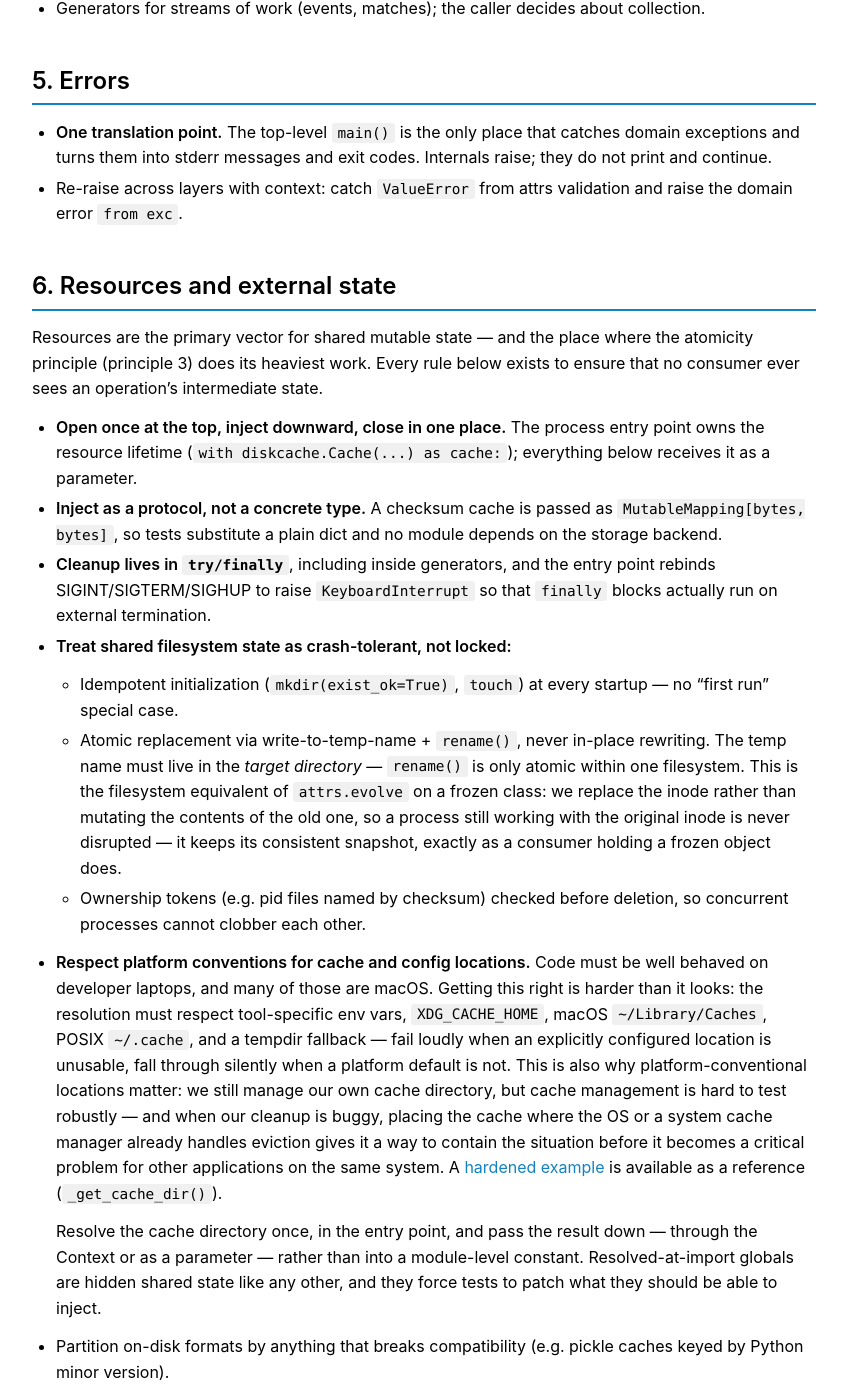
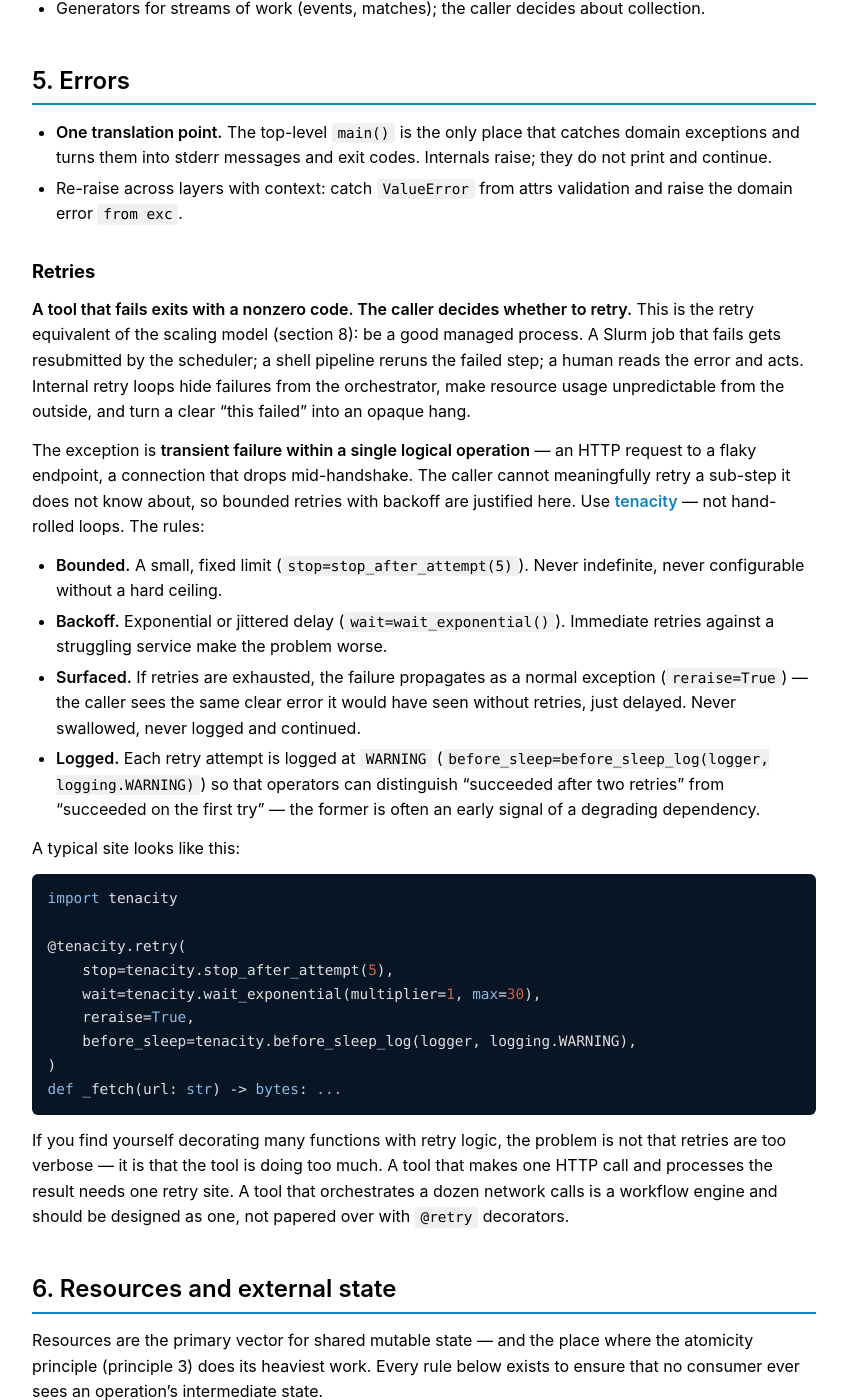
Before and after one commit to vikinganalytics/styleguide, a Jekyll site: the page built from pyguide.md, in a window 1280 px wide and 1400 px high, scrolled down 12157 px. Shown: the whole window, without its empty margins (216-1063 px from the left). Built offline with Jekyll 4.4.1, drawn with Linux system fonts in a browser that asks for light colours; our own code applies the rules of GitHub Pages for plain Markdown files; some of the changed text lies outside the part shown.

Commit message:
Add retry policy and least-privilege resource guidance
Co-Authored-By: Claude Opus 4.6 (1M context) <noreply@anthropic.com>

````diff
--- a/pyguide.md
+++ b/pyguide.md
@@ -627,6 +627,58 @@ what lets everything downstream skip re-checking and locking.
 - Re-raise across layers with context: catch `ValueError` from attrs
   validation and raise the domain error `from exc`.
 
+### Retries
+
+**A tool that fails exits with a nonzero code. The caller decides whether
+to retry.** This is the retry equivalent of the scaling model (section 8):
+be a good managed process. A Slurm job that fails gets resubmitted by
+the scheduler; a shell pipeline reruns the failed step; a human reads
+the error and acts. Internal retry loops hide failures from the
+orchestrator, make resource usage unpredictable from the outside, and
+turn a clear "this failed" into an opaque hang.
+
+The exception is **transient failure within a single logical
+operation** — an HTTP request to a flaky endpoint, a connection that
+drops mid-handshake. The caller cannot meaningfully retry a sub-step it
+does not know about, so bounded retries with backoff are justified here.
+Use **[tenacity](https://tenacity.readthedocs.io/)** — not hand-rolled
+loops. The rules:
+
+- **Bounded.** A small, fixed limit (`stop=stop_after_attempt(5)`).
+  Never indefinite, never configurable without a hard ceiling.
+- **Backoff.** Exponential or jittered delay (`wait=wait_exponential()`).
+  Immediate retries against a struggling service make the problem worse.
+- **Surfaced.** If retries are exhausted, the failure propagates as a
+  normal exception (`reraise=True`) — the caller sees the same clear
+  error it would have seen without retries, just delayed. Never
+  swallowed, never logged and continued.
+- **Logged.** Each retry attempt is logged at `WARNING`
+  (`before_sleep=before_sleep_log(logger, logging.WARNING)`) so that
+  operators can distinguish "succeeded after two retries" from
+  "succeeded on the first try" — the former is often an early signal of
+  a degrading dependency.
+
+A typical site looks like this:
+
+```python
+import tenacity
+
+@tenacity.retry(
+    stop=tenacity.stop_after_attempt(5),
+    wait=tenacity.wait_exponential(multiplier=1, max=30),
+    reraise=True,
+    before_sleep=tenacity.before_sleep_log(logger, logging.WARNING),
+)
+def _fetch(url: str) -> bytes: ...
+```
+
+If you find yourself decorating many functions with retry logic, the
+problem is not that retries are too verbose — it is that the tool is
+doing too much. A tool that makes one HTTP call and processes the result
+needs one retry site. A tool that orchestrates a dozen network calls is
+a workflow engine and should be designed as one, not papered over with
+`@retry` decorators.
+
 ## 6. Resources and external state
 
 Resources are the primary vector for shared mutable state — and the place
@@ -677,6 +729,15 @@ intermediate state.
   state like any other, and they force tests to patch what they should be
   able to inject.
 
+- **Least privilege toward external resources.** The immutability
+  principle applies beyond data structures: do not acquire capabilities
+  you will not use. Use read-only credentials when the tool only reads.
+  Hit a read replica when the tool does not need consistency guarantees
+  from the primary. Call the narrowest API scope that covers the
+  operation. The reasoning is the same as returning a `Mapping` instead
+  of a `dict`: if the tool cannot write, it cannot corrupt — and the
+  failure mode where a read-only tool accidentally mutates shared state
+  becomes unrepresentable.
 - Partition on-disk formats by anything that breaks compatibility (e.g.
   pickle caches keyed by Python minor version).
 
````
